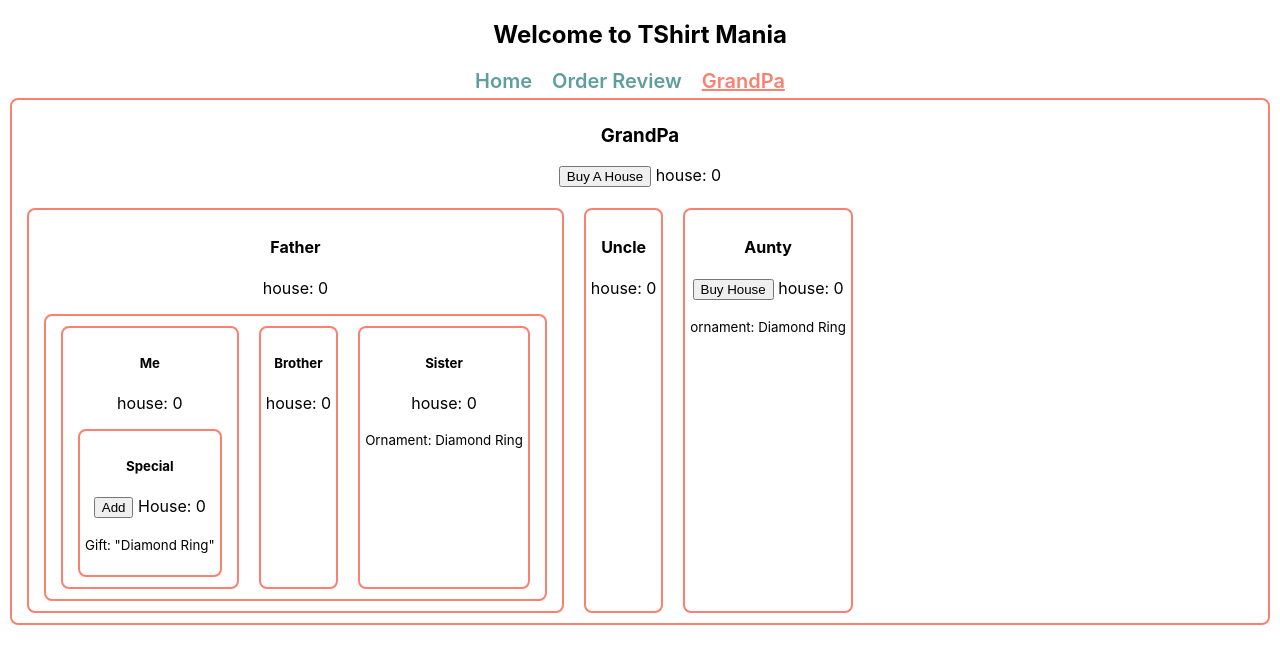
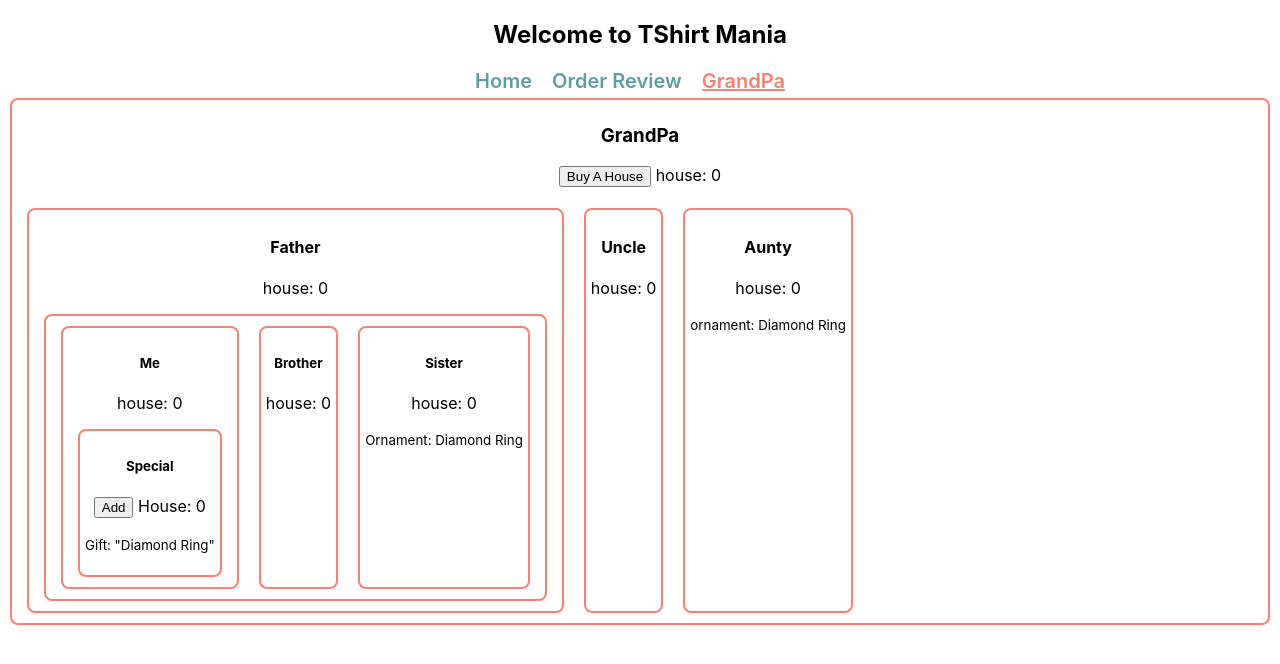
Before and after one commit to mhgitrepo/tshirt-mania, a React (Create React App) app: page /grandpa in a window 1280 px wide. Shown: the top 664 px of the page. Built offline with nearby package versions, Linux system fonts and the light colour scheme.

Commit message:
conditional

```diff
--- a/src/components/Aunty/Aunty.js
+++ b/src/components/Aunty/Aunty.js
@@ -7,7 +7,7 @@ const Aunty = () => {
     return (
         <div>
             <h4>Aunty</h4>
-            <p><button onClick={() => setHouse(house + 1)}>Buy House</button> house: {house}</p>
+            <p>{house > 4 && <button onClick={() => setHouse(house + 1)}>Buy House</button>} house: {house}</p>
             <p><small>ornament: {ornament}</small></p>
         </div>
     );
--- a/src/components/Special/Special.js
+++ b/src/components/Special/Special.js
@@ -13,7 +13,7 @@ const Special = () => {
     return (
         <div>
             <h5>Special</h5>
-            <p><button onClick={() => setHouse(house + 1)}>Add</button> House: {house}</p>
+            <p>{house > 5 || <button onClick={() => setHouse(house + 1)}>Add</button>} House: {house}</p>
             <p><small>Gift: "{ornament}"</small></p>
         </div>
     );
```
